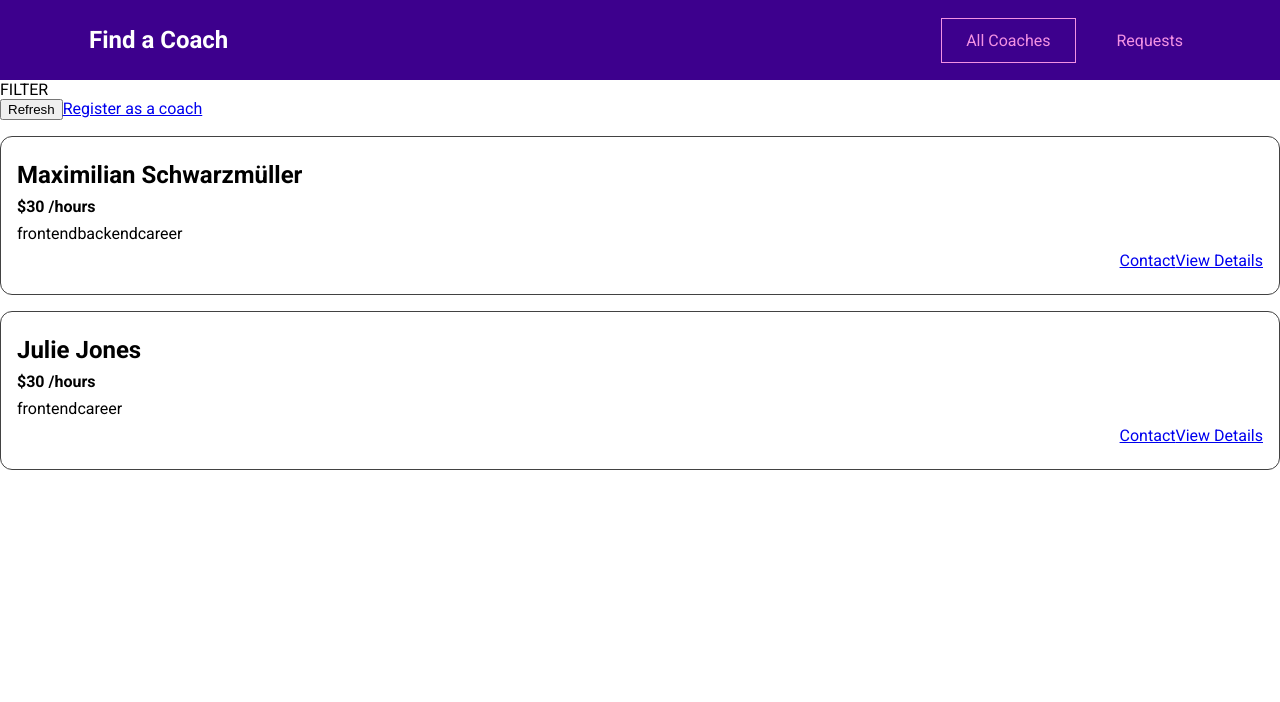
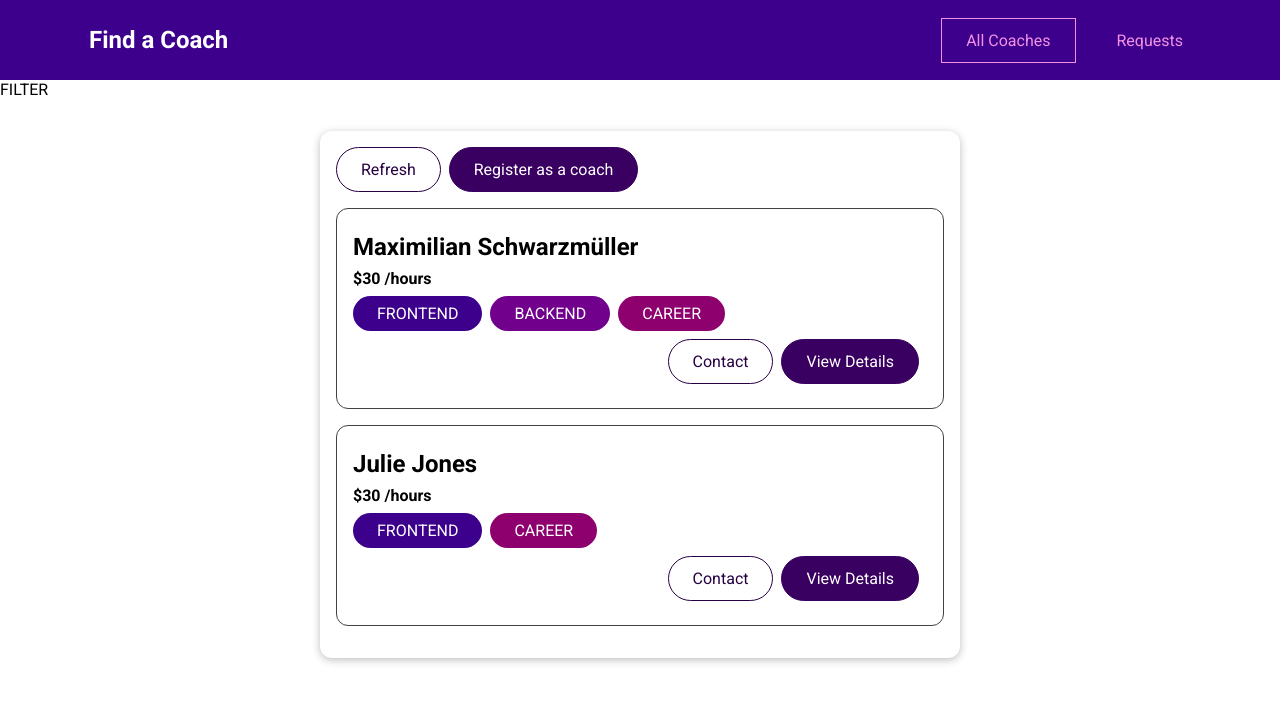
Before and after one commit to RaziehKazeminejad/vue-coach-finder, a Vue app: page /coaches in a window 1280 px wide. Shown: the top 702 px of the page. Built offline with nearby package versions, Linux system fonts and the light colour scheme.

Commit message:
add base components

```diff
--- a/src/components/coaches/CoachItem.vue
+++ b/src/components/coaches/CoachItem.vue
@@ -3,27 +3,31 @@
     <h3>{{ fullName }}</h3>
     <h4>${{ rate }} /hours</h4>
     <div>
-      <span v-for="area in areas" :key="area">{{ area }}</span>
+      <base-badge v-for="area in areas" :key="area" :type="area" :title="area"></base-badge>
     </div>
     <div class="actions">
-      <router-link :to="coachContactLink">Contact</router-link>
-      <router-link :to="coachDetailsLink">View Details</router-link>
+      <base-button link mode="outline" :to="coachContactLink"
+        >Contact</base-button
+      >
+      <base-button link :to="coachDetailsLink">View Details</base-button>
     </div>
   </li>
 </template>
 
 <script>
+import BaseBadge from '../ui/BaseBadge.vue';
 export default {
+  components: { BaseBadge },
   props: ['id', 'firstName', 'lastName', 'areas', 'rate'],
   computed: {
     fullName() {
       return this.firstName + ' ' + this.lastName;
     },
     coachContactLink() {
-      return this.$route.path + '/coaches/' + this.id + '/contact';
+      return this.$route.path + '/' + this.id + '/contact';
     },
     coachDetailsLink() {
-      return this.$route.path + '/coaches/' + this.id;
+      return this.$route.path + '/' + this.id;
     },
   },
 };
--- /dev/null
+++ b/src/components/ui/BaseBadge.vue
@@ -0,0 +1,42 @@
+<template>
+  <span class="badge" :class="type">
+    {{ text }}
+  </span>
+</template>
+
+<script>
+export default {
+  props: ['type', 'title'],
+  computed: {
+    text() {
+      return this.title.toUpperCase();
+    },
+  },
+};
+</script>
+
+<style scoped>
+.badge {
+  background-color: #ccc;
+  color: #252525;
+  border-radius: 30px;
+  padding: 0.5rem 1.5rem;
+  display: inline-block;
+  margin-right: 0.5rem;
+}
+
+.frontend {
+  background-color: #3d008d;
+  color: white;
+}
+
+.backend {
+  background-color: #71008d;
+  color: white;
+}
+
+.career {
+  background-color: #8d006e;
+  color: white;
+}
+</style>
--- /dev/null
+++ b/src/components/ui/BaseButton.vue
@@ -0,0 +1,73 @@
+<template>
+  <button v-if="!link" :class="mode">
+    <slot></slot>
+  </button>
+  <router-link v-else :to="to" :class="mode">
+    <slot></slot>
+  </router-link>
+</template>
+
+<script>
+export default {
+  props: {
+    mode: {
+      type: String,
+      required: false,
+      default: null,
+    },
+    link: {
+      type: Boolean,
+      required: false,
+      default: false,
+    },
+    to: {
+      type: String,
+      required: false,
+      default: '/',
+    },
+  },
+};
+</script>
+
+<style scoped>
+button,
+a {
+  text-decoration: none;
+  padding: 0.75rem 1.5rem;
+  font: inherit;
+  background-color: #3a0061;
+  border: 1px solid #3a0061;
+  color: white;
+  cursor: pointer;
+  border-radius: 30px;
+  margin-right: 0.5rem;
+  display: inline-block;
+}
+
+a:hover,
+a:active,
+button:hover,
+button:active {
+  background-color: #270041;
+  border-color: #270041;
+}
+
+.flat {
+  background-color: transparent;
+  color: #3a0061;
+  border: none;
+}
+
+.outline {
+  background-color: transparent;
+  border-color: #270041;
+  color: #270041;
+}
+
+.flat:hover,
+.flat:active,
+.outline:hover,
+.outline:active {
+  background-color: #edd2ff;
+}
+</style>
--- /dev/null
+++ b/src/components/ui/BaseCard.vue
@@ -0,0 +1,15 @@
+<template>
+  <div class="card">
+    <slot></slot>
+  </div>
+</template>
+
+<style scoped>
+.card {
+  border-radius: 12px;
+  box-shadow: 0 2px 8px rgba(0, 0, 0, 0.26);
+  padding: 1rem;
+  margin: 2rem auto;
+  max-width: 40rem;
+}
+</style>
--- a/src/pages/coaches/CoachesList.vue
+++ b/src/pages/coaches/CoachesList.vue
@@ -1,12 +1,11 @@
 <template>
   <section>FILTER</section>
   <section>
+    <base-card>
       <div>
-      <button>Refresh</button>
-      <router-link to="/register">Register as a coach</router-link>
+        <base-button mode="outline">Refresh</base-button>
+        <base-button link to="/register">Register as a coach</base-button>
       </div>
-  </section>
-  <section>
       <ul v-if="hasCoaches">
         <coach-item
           v-for="coach in filteredCoaches"
@@ -19,13 +18,15 @@
         ></coach-item>
       </ul>
       <h3 v-else>No coaches found.</h3>
+    </base-card>
   </section>
 </template>
 
 <script>
 import CoachItem from '../../components/coaches/CoachItem.vue';
+import BaseButton from '../../components/ui/BaseButton.vue';
 export default {
-  components: { CoachItem },
+  components: { CoachItem, BaseButton },
   computed: {
     filteredCoaches() {
       return this.$store.getters['coaches/coaches'];
```
Also changed, not shown: src/main.js (+8 -1 lines), 1 other file (tests, documents, lock files or other folders). Lines whose indentation alone changed are shown as unchanged.
